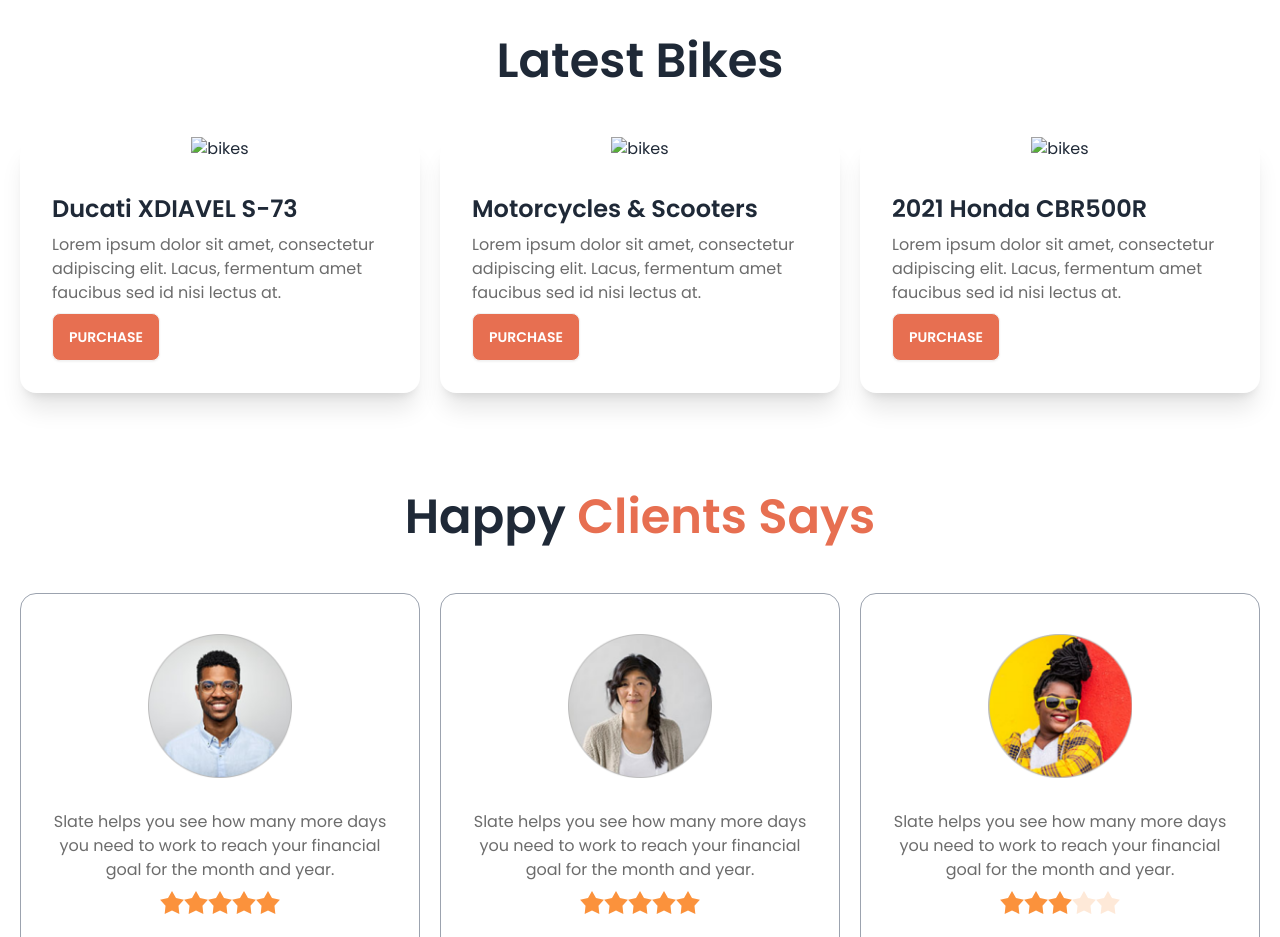
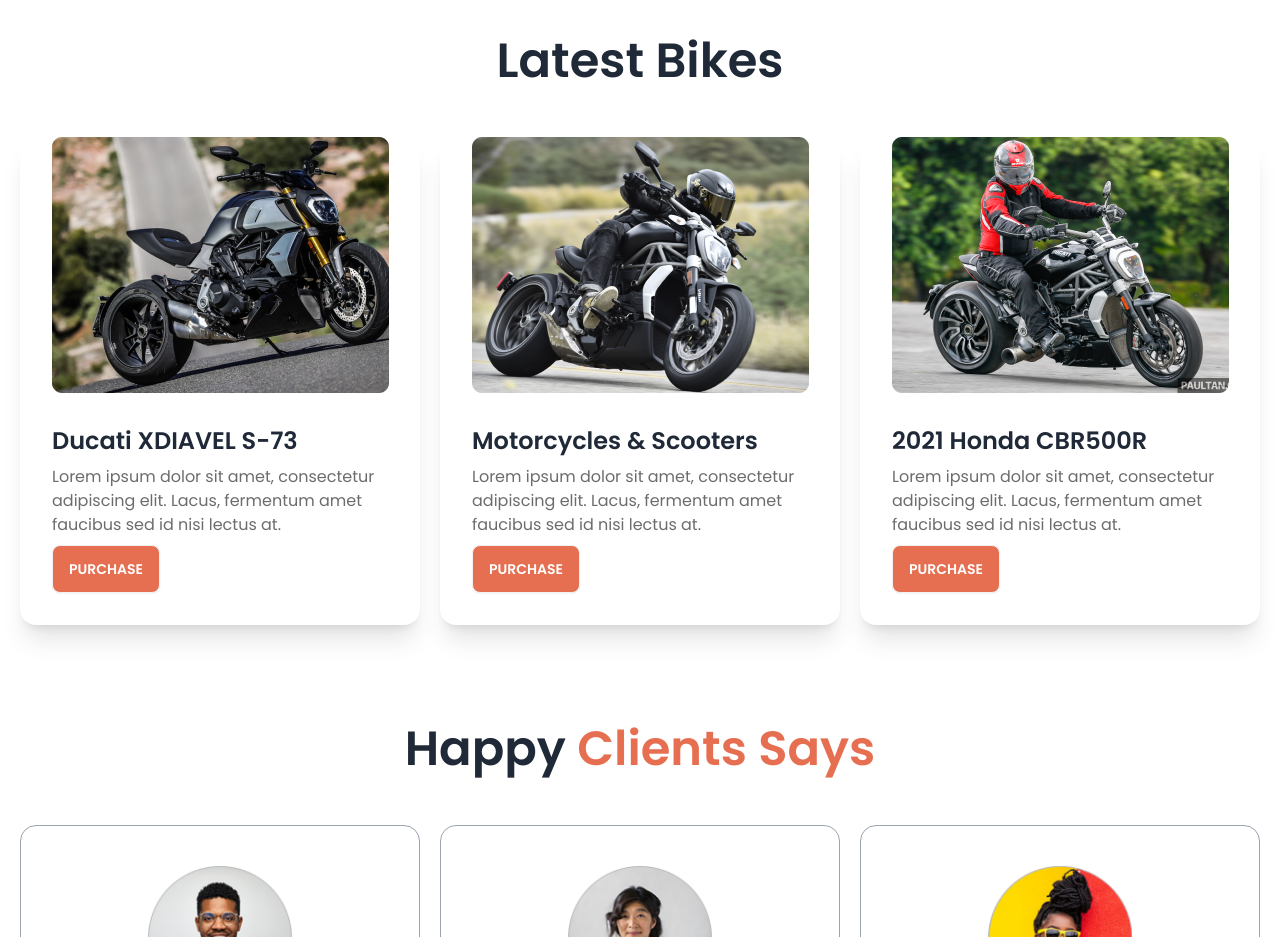
Before and after one commit to kibriarobin97/biker-zone-daisyui, a plain HTML site: page index.html in a window 1280 px wide. Shown: the part 1120-2057 px from the top of the page. Drawn offline with nearby package versions, Linux system fonts and the light colour scheme; the site is published under a folder, as on GitHub Pages, so addresses that start at the root find nothing.

Commit message:
added images

```diff
--- a/index.html
+++ b/index.html
@@ -194,7 +194,7 @@
             <div class="grid grid-cols-1 md:grid-cols-2 lg:grid-cols-3 gap-5 p-5">
                 <!-- first card -->
                 <div class="card bg-base-100 shadow-xl">
-                    <figure><img src="/images/others/latest1.png" alt="bikes" /></figure>
+                    <figure><img src="images/others/latest1.png" alt="bikes" /></figure>
                     <div class="card-body">
                       <h2 class="card-title text-2xl font-semibold">Ducati XDIAVEL S-73</h2>
                       <p class="text-[#6C6C6C]">Lorem ipsum dolor sit amet, consectetur adipiscing elit. Lacus, fermentum amet faucibus sed id nisi lectus at.</p>
@@ -206,7 +206,7 @@
 
                 <!-- second card -->
                 <div class="card bg-base-100 shadow-xl">
-                    <figure><img src="/images/others/latest2.png" alt="bikes" /></figure>
+                    <figure><img src="images/others/latest2.png" alt="bikes" /></figure>
                     <div class="card-body">
                       <h2 class="card-title text-2xl font-semibold">Motorcycles & Scooters</h2>
                       <p class="text-[#6C6C6C]">Lorem ipsum dolor sit amet, consectetur adipiscing elit. Lacus, fermentum amet faucibus sed id nisi lectus at.</p>
@@ -218,7 +218,7 @@
 
                 <!-- third card -->
                 <div class="card bg-base-100 shadow-xl">
-                    <figure><img src="/images/others/latest3.png" alt="bikes" /></figure>
+                    <figure><img src="images/others/latest3.png" alt="bikes" /></figure>
                     <div class="card-body">
                       <h2 class="card-title text-2xl font-semibold">2021 Honda CBR500R</h2>
                       <p class="text-[#6C6C6C]">Lorem ipsum dolor sit amet, consectetur adipiscing elit. Lacus, fermentum amet faucibus sed id nisi lectus at.</p>
```
